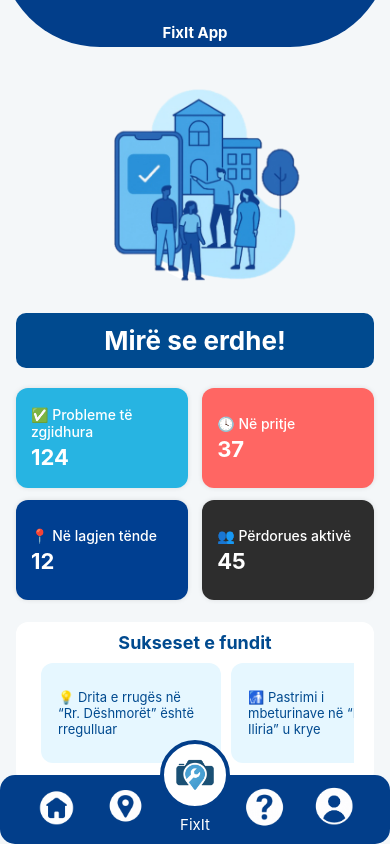
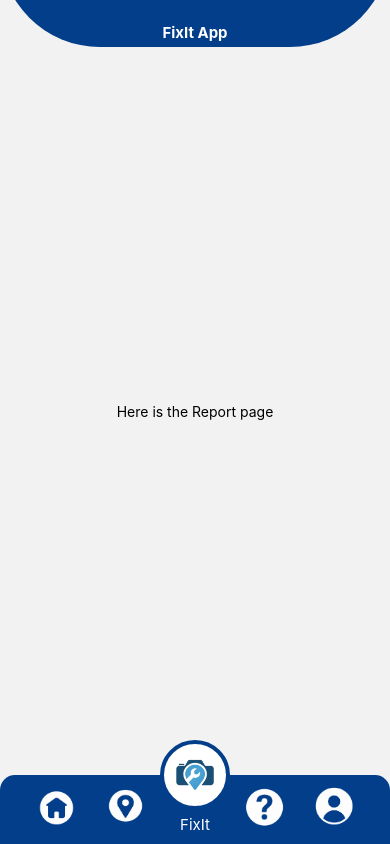
Before and after one commit to LeonaZullufi/FixIt, a React Native app in the folder FixIt/: screen /Report in a window 390 px wide. Built offline with nearby package versions, Linux system fonts and the light colour scheme.

Commit message:
navigimi-demo

```diff
--- a/FixIt/App.js
+++ b/FixIt/App.js
@@ -1,10 +1,13 @@
 import React, { useEffect } from "react";
-import { View } from "react-native";
 import { NavigationContainer } from "@react-navigation/native";
 import { createNativeStackNavigator } from "@react-navigation/native-stack";
 
 import Splash from "./screens/Splash";
-import Home from "./screens/Home";
+import ExploreScreen from "./screens/ExploreScreen";
+import ReportScreen from "./screens/ReportScreen";
+import ContatsHelp from "./screens/ContactsHelp";
+import ProfileScreen from "./screens/ProfileScreen";
+import ProblemsScreen from "./screens/ProblemsScreen";
 
 const Stack = createNativeStackNavigator();
 
@@ -12,8 +15,11 @@ export default function App() {
   return (
     <NavigationContainer>
       <Stack.Navigator screenOptions={{ headerShown: false }}>
-        <Stack.Screen name="Splash" component={SplashScreenWithDelay} />
-        <Stack.Screen name="Home" component={Home} />
+        <Stack.Screen name="Explore" component={ExploreScreen} />
+        <Stack.Screen name="Problems" component={ProblemsScreen} />
+        <Stack.Screen name="Report" component={ReportScreen} />
+        <Stack.Screen name="Help" component={ContatsHelp} />
+        <Stack.Screen name="Profile" component={ProfileScreen} />
       </Stack.Navigator>
     </NavigationContainer>
   );
--- a/FixIt/components/Footer.jsx
+++ b/FixIt/components/Footer.jsx
@@ -1,35 +1,48 @@
 import React from "react";
-import { View, Text, StyleSheet, Image } from "react-native";
+import { View, Text, StyleSheet, Image, TouchableOpacity } from "react-native";
+import { useNavigation } from "@react-navigation/native";
+export default function Footer() {
+  const navigation = useNavigation();
 
-export default function Footer() {
   return (
     <View style={styles.footer}>
       <View style={styles.iconRow}>
+        <TouchableOpacity onPress={() => navigation.navigate("Explore")}>
           <Image
             source={require("../assets/home_icon.png")}
             style={styles.icon}
           />
+        </TouchableOpacity>
+
+        <TouchableOpacity onPress={() => navigation.navigate("Problems")}>
           <Image
             source={require("../assets/location_icon.png")}
             style={styles.icon}
           />
+        </TouchableOpacity>
+        <TouchableOpacity onPress={() => navigation.navigate("Report")}>
           <View style={styles.logoWrapper}>
             <Image
               source={require("../assets/logo.png")}
               style={styles.logoIcon}
             />
           </View>
+        </TouchableOpacity>
 
+        <TouchableOpacity onPress={() => navigation.navigate("Help")}>
           <Image
             source={require("../assets/help_icon.png")}
             style={styles.icon}
           />
+        </TouchableOpacity>
+
+        <TouchableOpacity onPress={() => navigation.navigate("Profile")}>
           <Image
             source={require("../assets/profile_icon.png")}
             style={styles.icon}
           />
+        </TouchableOpacity>
       </View>
-
       <Text style={styles.text}>FixIt</Text>
     </View>
   );
@@ -37,7 +50,8 @@ export default function Footer() {
 
 const styles = StyleSheet.create({
   footer: {
-    borderRadius: 15,
+    borderTopRightRadius: 15,
+    borderTopLeftRadius: 15,
     backgroundColor: "#023e8a",
     paddingVertical: 10,
     alignItems: "center",
--- a/FixIt/screens/Home.jsx
+++ b/FixIt/screens/ExploreScreen.jsx
@@ -1,15 +1,36 @@
 import React from "react";
 import { View, Text, StyleSheet, ScrollView, Image } from "react-native";
+import { createNativeStackNavigator } from "@react-navigation/native-stack";
+import { NavigationContainer, useNavigation } from "@react-navigation/native";
 import Header from "../components/Header.jsx";
 import Footer from "../components/Footer.jsx";
 import bannerImage from "../assets/explore.png";
 
+const Stack = createNativeStackNavigator();
 const ExploreScreen = () => {
   const stats = [
-    { id: 1, label: "Probleme të zgjidhura", value: 124, color: "#27B4E2", emoji: "✅" },
+    {
+      id: 1,
+      label: "Probleme të zgjidhura",
+      value: 124,
+      color: "#27B4E2",
+      emoji: "✅",
+    },
     { id: 2, label: "Në pritje", value: 37, color: "#FF6663", emoji: "🕓" },
-    { id: 3, label: "Në lagjen tënde", value: 12, color: "#003F91", emoji: "📍" },
-    { id: 4, label: "Përdorues aktivë", value: 45, color: "#2D2D2D", emoji: "👥" },
+    {
+      id: 3,
+      label: "Në lagjen tënde",
+      value: 12,
+      color: "#003F91",
+      emoji: "📍",
+    },
+    {
+      id: 4,
+      label: "Përdorues aktivë",
+      value: 45,
+      color: "#2D2D2D",
+      emoji: "👥",
+    },
   ];
 
   const facts = [
@@ -19,10 +40,12 @@ const ExploreScreen = () => {
 
   return (
     <View style={styles.container}>
-
       <Header title="FixIt App" />
 
-      <ScrollView contentContainerStyle={styles.scrollContent} showsVerticalScrollIndicator={false}>
+      <ScrollView
+        contentContainerStyle={styles.scrollContent}
+        showsVerticalScrollIndicator={false}
+      >
         <Image source={bannerImage} style={styles.banner} />
 
         <View style={styles.welcomeContainer}>
@@ -31,8 +54,13 @@ const ExploreScreen = () => {
 
         <View style={styles.cardContainer}>
           {stats.map((item) => (
-            <View key={item.id} style={[styles.card, { backgroundColor: item.color }]}>
-              <Text style={styles.cardTitle}>{item.emoji} {item.label}</Text>
+            <View
+              key={item.id}
+              style={[styles.card, { backgroundColor: item.color }]}
+            >
+              <Text style={styles.cardTitle}>
+                {item.emoji} {item.label}
+              </Text>
               <Text style={styles.cardValue}>{item.value}</Text>
             </View>
           ))}
@@ -40,15 +68,25 @@ const ExploreScreen = () => {
 
         <View style={styles.successSection}>
           <Text style={styles.successTitle}>Sukseset e fundit</Text>
-          <ScrollView horizontal showsHorizontalScrollIndicator={false} style={styles.successScroll}>
+          <ScrollView
+            horizontal
+            showsHorizontalScrollIndicator={false}
+            style={styles.successScroll}
+          >
             <View style={styles.successCard}>
-              <Text style={styles.successText}>💡 Drita e rrugës në “Rr. Dëshmorët” është rregulluar</Text>
+              <Text style={styles.successText}>
+                💡 Drita e rrugës në “Rr. Dëshmorët” është rregulluar
+              </Text>
             </View>
             <View style={styles.successCard}>
-              <Text style={styles.successText}>🚮 Pastrimi i mbeturinave në “Rr. Iliria” u krye</Text>
+              <Text style={styles.successText}>
+                🚮 Pastrimi i mbeturinave në “Rr. Iliria” u krye
+              </Text>
             </View>
             <View style={styles.successCard}>
-              <Text style={styles.successText}>💧 Uji është rikthyer në “Lagjja Kalabria”</Text>
+              <Text style={styles.successText}>
+                💧 Uji është rikthyer në “Lagjja Kalabria”
+              </Text>
             </View>
           </ScrollView>
         </View>
@@ -59,7 +97,6 @@ const ExploreScreen = () => {
           </Text>
         </View>
       </ScrollView>
-
 
       <Footer />
     </View>
@@ -130,7 +167,7 @@ const styles = StyleSheet.create({
     padding: 20,
     borderRadius: 12,
     backgroundColor: "white",
-    marginBottom:20
+    marginBottom: 20,
   },
   successTitle: {
     fontSize: 18,
@@ -174,8 +211,7 @@ const styles = StyleSheet.create({
     fontSize: 15,
     color: "#333",
     textAlign: "center",
-  }
+  },
 });
 
-
 export default ExploreScreen;
--- /dev/null
+++ b/FixIt/screens/ProblemsScreen.jsx
@@ -0,0 +1,29 @@
+import React from "react";
+import { View, Text, StyleSheet } from "react-native";
+import Footer from "../components/Footer.jsx";
+import Header from "../components/Header.jsx";
+
+export default function ReportScreen() {
+  return (
+    <View style={styles.container}>
+      <Header title="FixIt App" />
+
+      <View style={styles.content}>
+        <Text>Here is the Problems page</Text>
+      </View>
+
+      <Footer />
+    </View>
+  );
+}
+const styles = StyleSheet.create({
+  container: {
+    flex: 1,
+    justifyContent: "space-between",
+  },
+  content: {
+    flex: 1,
+    justifyContent: "center",
+    alignItems: "center",
+  },
+});
--- /dev/null
+++ b/FixIt/screens/ProfileScreen.jsx
@@ -0,0 +1,29 @@
+import React from "react";
+import { View, Text, StyleSheet } from "react-native";
+import Footer from "../components/Footer.jsx";
+import Header from "../components/Header.jsx";
+
+export default function ReportScreen() {
+  return (
+    <View style={styles.container}>
+      <Header title="FixIt App" />
+
+      <View style={styles.content}>
+        <Text>Here is the Profile page</Text>
+      </View>
+
+      <Footer />
+    </View>
+  );
+}
+const styles = StyleSheet.create({
+  container: {
+    flex: 1,
+    justifyContent: "space-between",
+  },
+  content: {
+    flex: 1,
+    justifyContent: "center",
+    alignItems: "center",
+  },
+});
--- /dev/null
+++ b/FixIt/screens/ReportScreen.jsx
@@ -0,0 +1,29 @@
+import React from "react";
+import { View, Text, StyleSheet } from "react-native";
+import Footer from "../components/Footer.jsx";
+import Header from "../components/Header.jsx";
+
+export default function ReportScreen() {
+  return (
+    <View style={styles.container}>
+      <Header title="FixIt App" />
+
+      <View style={styles.content}>
+        <Text>Here is the Report page</Text>
+      </View>
+
+      <Footer />
+    </View>
+  );
+}
+const styles = StyleSheet.create({
+  container: {
+    flex: 1,
+    justifyContent: "space-between",
+  },
+  content: {
+    flex: 1,
+    justifyContent: "center",
+    alignItems: "center",
+  },
+});
```
Also changed, not shown: FixIt/screens/HelpScreen.jsx (added, +29 -0 lines), FixIt/assets/location_icon.png, FixIt/assets/location_icon1.png (added). Lines whose indentation alone changed are shown as unchanged.
